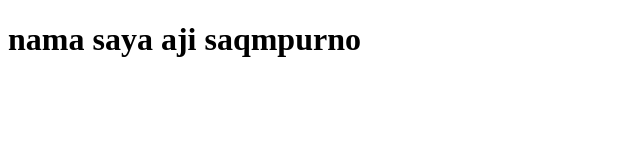
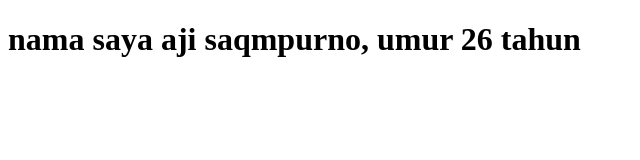
Before and after one commit to Ajisampurno/tugas_git, a plain HTML site: page index.html in a window 1280 px wide. Shown: the whole page, without its empty margins (0-640 px from the left). Drawn offline with Linux system fonts and the light colour scheme.

Commit message:
add umur

```diff
--- a/index.html
+++ b/index.html
@@ -6,6 +6,6 @@
     <title>Document</title>
 </head>
 <body>
-    <h1>nama saya aji saqmpurno</h1>
+    <h1>nama saya aji saqmpurno, umur 26 tahun</h1>
 </body>
 </html>
```
